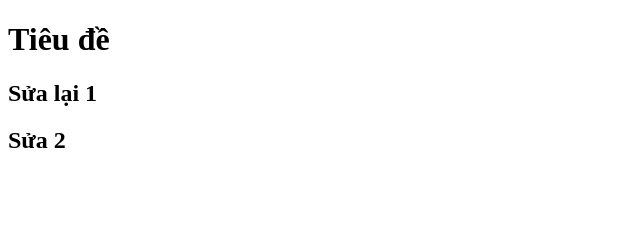
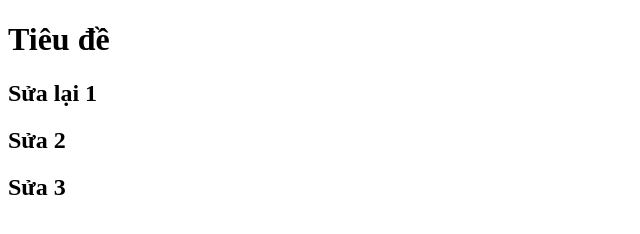
Before and after one commit to taitue96/Duan6, a plain HTML site: page index.html in a window 1280 px wide. Shown: the full height of the page, 0-640 px from the left. Drawn offline with Linux system fonts and the light colour scheme.

Commit message:
3. sửa 3

```diff
--- a/index.html
+++ b/index.html
@@ -9,5 +9,6 @@
     <h1>Tiêu đề</h1>
     <h2>Sửa lại 1</h2>
     <h2>Sửa 2</h2>
+    <h2>Sửa 3</h2>
   </body>
 </html>
```
